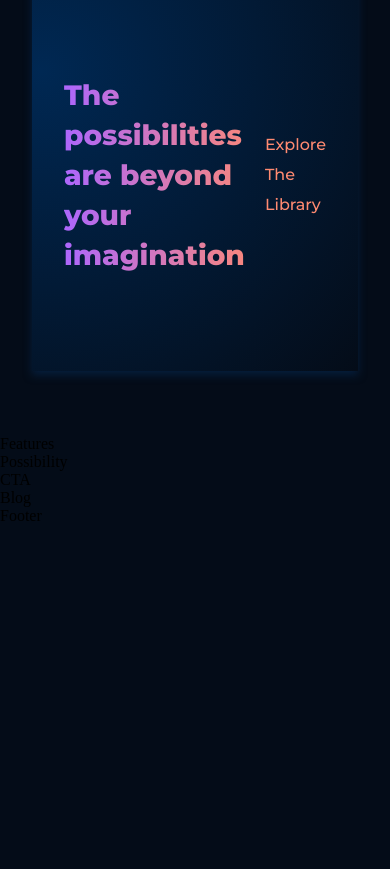
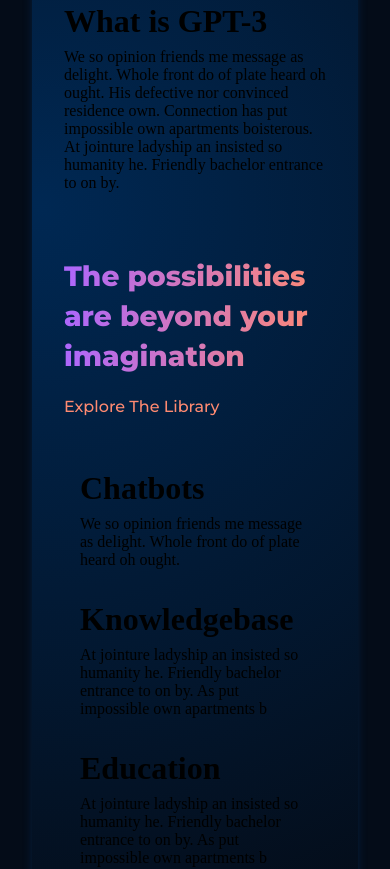
Before and after one commit to tamimhasan19702/responsive-REACT-website, a React (Create React App) app: page / in a window 390 px wide. Shown: the part 1440-2309 px from the top of the page. Before the commit the page ends 1965 px from the top, so only its background shows below. Built offline with nearby package versions, Linux system fonts and the light colour scheme.

Commit message:
fix whatgpt3 section jsx

```diff
--- a/src/containers/whatGPT3/whatGPT3.css
+++ b/src/containers/whatGPT3/whatGPT3.css
@@ -66,6 +66,30 @@ max-width: 700px;
     margin-top: 2rem;
 }
 
+.gpt3-whatgpt3-container .gpt3-features-container-feature{
+    flex: 1;
+    margin: 1rem;
+    min-width: 210px;
+    display: unset;
+    flex-direction: column;
+}
+
+.gpt3-whatgpt3-container .gpt3-features-container-feature-text{
+    margin-top: 0.5rem;
+}
+
+@media screen and (max-width: 850px) {
+    .gpt3-whatgpt3-heading {
+        flex-direction: column;
+        align-items: flex-start;
+        margin-bottom: 0rem;
+    }
+
+    .gpt3-whatgpt3-heading p {
+        margin-top: 1rem;
+    }
+}
+
 @media screen and (max-width: 650px) {
     .gpt3-whatgpt3-feature .gpt3-features-container-feature {
         flex-direction: column;
--- a/src/containers/whatGPT3/whatGPT3.jsx
+++ b/src/containers/whatGPT3/whatGPT3.jsx
@@ -6,16 +6,16 @@ const WhatGPT3 = () => {
   return (
     <div className="gpt3-whatgpt3 section-margin" id='wgpt3'>
        <div className="gpt3-whatgpt3-feature">
-        <Feature />
+        <Feature title= "What is GPT-3" text="We so opinion friends me message as delight. Whole front do of plate heard oh ought. His defective nor convinced residence own. Connection has put impossible own apartments boisterous. At jointure ladyship an insisted so humanity he. Friendly bachelor entrance to on by." />
        </div>
        <div className='gpt3-whatgpt3-heading'>
           <h1 className='gradient-text'>The possibilities are beyond your imagination</h1>
           <p>Explore The Library</p>
        </div>
        <div className="gpt3-whatgpt3-container">
-        <Feature />
-        <Feature />
-        <Feature />
+        <Feature title="Chatbots" text="We so opinion friends me message as delight. Whole front do of plate heard oh ought. " />
+        <Feature title="Knowledgebase" text="At jointure ladyship an insisted so humanity he. Friendly bachelor entrance to on by. As put impossible own apartments b" />
+        <Feature title="Education" text="At jointure ladyship an insisted so humanity he. Friendly bachelor entrance to on by. As put impossible own apartments b" />
        </div>
     </div>
   )
```
